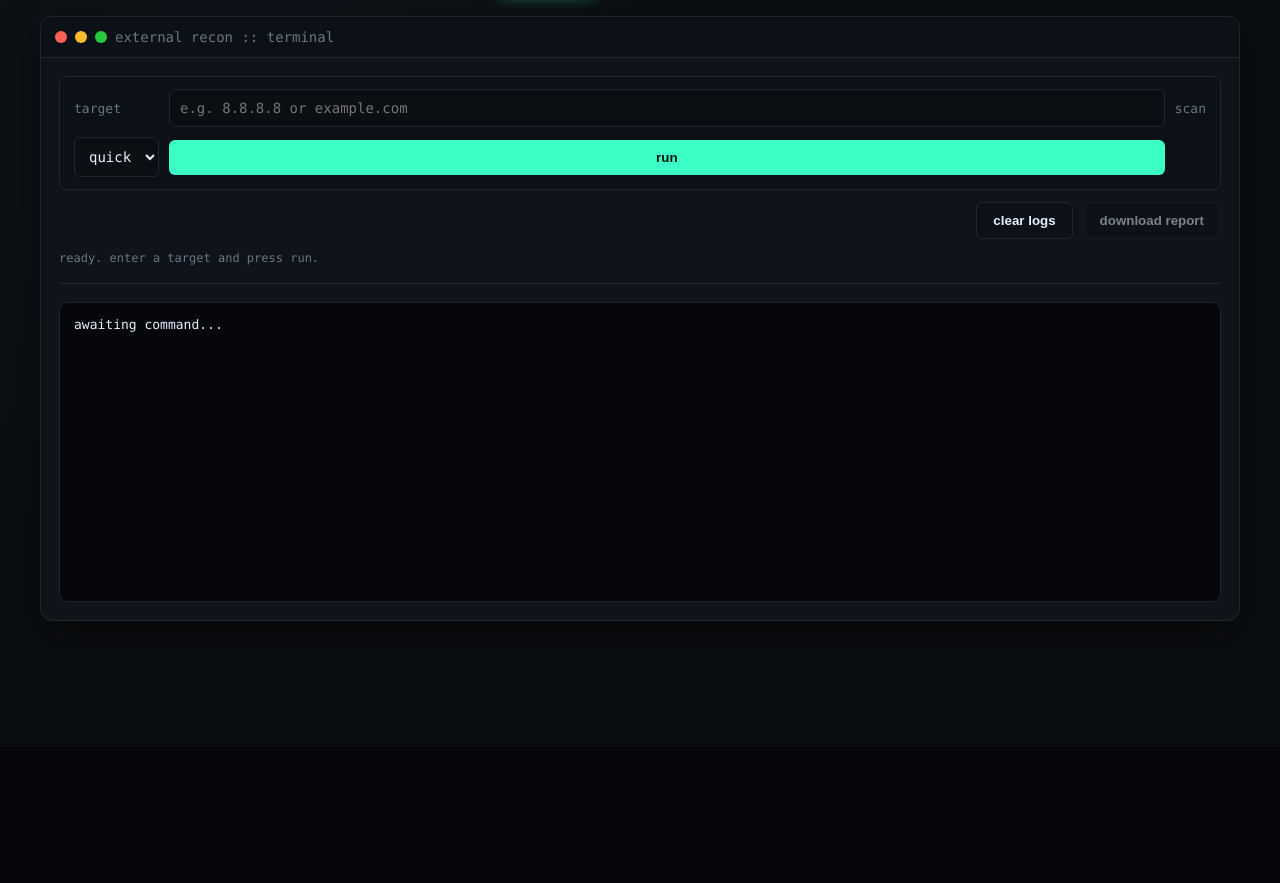
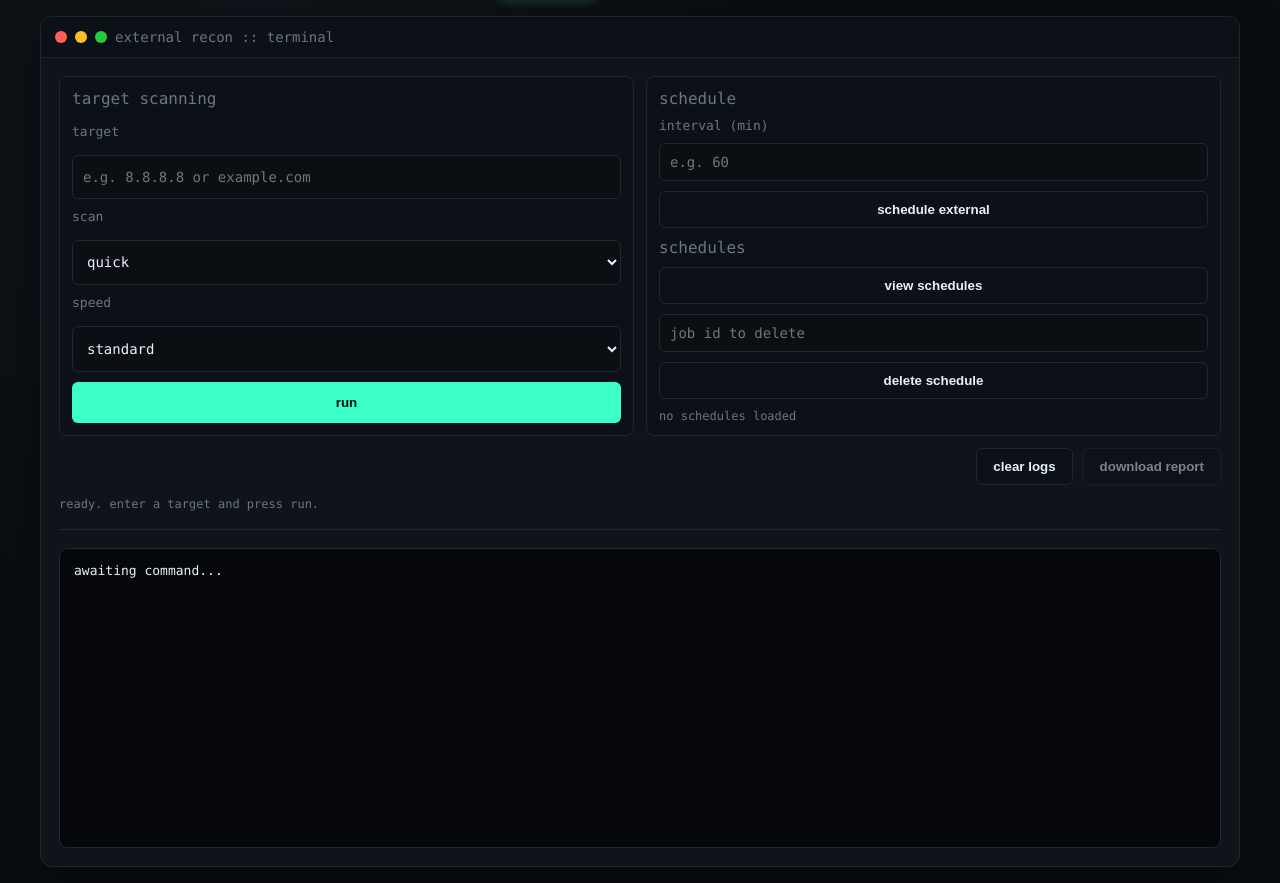
Before and after one commit to ARSN72/net-analyzer, a FastAPI app: page / in a window 1280 px wide. Shown: the part 53-936 px from the top of the page. Before the commit the page ends 674 px from the top, so only its background shows below. Run offline with FastAPI, Linux system fonts and the light colour scheme; data that the repository does not hold is empty.

Commit message:
Final For Presentation

```diff
--- a/app/core/device_inspector.py
+++ b/app/core/device_inspector.py
@@ -45,6 +45,10 @@ class DeviceInspector:
             info["netbios_name"] = cached.get("netbios_name") or info["netbios_name"]
             info["netbios_domain"] = cached.get("netbios_domain") or info["netbios_domain"]
             info["fileserver"] = cached.get("fileserver") or info["fileserver"]
+            info["http_server"] = cached.get("http_server") or "Unknown"
+            info["https_server"] = cached.get("https_server") or "Unknown"
+            info["tls_subject"] = cached.get("tls_subject") or "Unknown"
+            info["tls_issuer"] = cached.get("tls_issuer") or "Unknown"
             info["device_type"] = cached.get("device_type") or "Unknown"
             info["open_ports"] = [p.get("port") for p in cached.get("ports", []) if isinstance(p, dict)]
         else:
--- a/app/main.py
+++ b/app/main.py
@@ -24,6 +24,9 @@ from app.models.schemas import (
 from app.db.database import SessionLocal, engine, Base
 from app.db.models import ScanRecord
 from app.utils.network import get_local_subnet, normalize_target
+from app.utils.emailer import send_email
+from apscheduler.schedulers.background import BackgroundScheduler
+from apscheduler.triggers.interval import IntervalTrigger
 
 
 app = FastAPI(title="Intelligent Network Scanner")
@@ -36,6 +39,8 @@ local_scanner = LocalNetworkScanner()
 device_inspector = DeviceInspector()
 report_engine = PDFGenerator()
 last_internal_scan: dict = {}
+scheduler = BackgroundScheduler()
+scheduler.start()
 
 # Create DB tables on startup
 Base.metadata.create_all(bind=engine)
@@ -62,7 +67,7 @@ def perform_external_scan(request: ScanRequest, db=Depends(get_db)):
         if not target:
             raise HTTPException(status_code=400, detail="Invalid target")
 
-        nmap_data: ActiveScanResult = scanner_engine.scan(target, request.scan_type)
+        nmap_data: ActiveScanResult = scanner_engine.scan(target, request.scan_type, request.scan_speed)
         shodan_data = intel_engine.get_ip_data(target)
 
         final_result = ScanResult(
@@ -92,6 +97,70 @@ def perform_external_scan(request: ScanRequest, db=Depends(get_db)):
         return final_result
     except Exception as e:
         raise HTTPException(status_code=500, detail=str(e))
+
+
+def _run_external_scheduled(target: str, scan_type: str = "quick"):
+    try:
+        nmap_data: ActiveScanResult = scanner_engine.scan(target, scan_type)
+        shodan_data = intel_engine.get_ip_data(target)
+        final_result = ScanResult(
+            ip=nmap_data.ip,
+            hostname=nmap_data.hostname,
+            os_detected=nmap_data.os_detected,
+            services=nmap_data.services,
+            open_ports_count=nmap_data.open_ports_count,
+            intelligence=IntelInfo(**shodan_data),
+            risk=risk_engine.calculate_risk(nmap_data, shodan_data),
+        )
+        if final_result.risk and final_result.risk.score >= 7.0:
+            body = f"Target: {final_result.ip}\nRisk: {final_result.risk.score} {final_result.risk.label}"
+            send_email("Scheduled External Scan Alert", body)
+    except Exception:
+        pass
+
+
+def _run_internal_scheduled():
+    try:
+        cidr = get_local_subnet()
+        net = ipaddress.ip_network(cidr, strict=False)
+        if not net.is_private:
+            return
+        devices = local_scanner.scan_subnet(str(net), request.scan_speed)
+        body = f"Internal scan completed for {net}. Devices found: {len(devices)}"
+        send_email("Scheduled Internal Scan Report", body)
+    except Exception:
+        pass
+
+
+@app.post("/schedule/external")
+def schedule_external(payload: dict):
+    target = normalize_target(payload.get("target", ""))
+    minutes = int(payload.get("minutes", 60))
+    scan_type = payload.get("scan_type", "quick")
+    if not target:
+        raise HTTPException(status_code=400, detail="Invalid target")
+    job_id = f"external:{target}"
+    scheduler.add_job(_run_external_scheduled, IntervalTrigger(minutes=minutes), id=job_id, replace_existing=True, args=[target, scan_type])
+    return {"status": "scheduled", "job_id": job_id, "minutes": minutes}
+
+
+@app.post("/schedule/internal")
+def schedule_internal(payload: dict):
+    minutes = int(payload.get("minutes", 60))
+    job_id = "internal:local"
+    scheduler.add_job(_run_internal_scheduled, IntervalTrigger(minutes=minutes), id=job_id, replace_existing=True)
+    return {"status": "scheduled", "job_id": job_id, "minutes": minutes}
+
+
+@app.get("/schedule/list")
+def schedule_list():
+    return [{"id": j.id, "next_run": str(j.next_run_time)} for j in scheduler.get_jobs()]
+
+
+@app.delete("/schedule/{job_id}")
+def schedule_delete(job_id: str):
+    scheduler.remove_job(job_id)
+    return {"status": "deleted", "job_id": job_id}
 
 
 @app.get("/history", response_model=list[ScanHistoryItem])
@@ -145,15 +214,16 @@ def scan_internal(request: LocalScanRequest):
         raise HTTPException(status_code=500, detail=str(e))
 
 
-@app.get("/internal/scan")
-async def internal_scan():
+@app.post("/internal/scan")
+async def internal_scan(payload: dict | None = None):
     cidr = get_local_subnet()
     print(f"Internal network scan endpoint hit for {cidr}")
     net = ipaddress.ip_network(cidr, strict=False)
     if not net.is_private:
         return {"error": "Offline scanner is restricted to local networks only"}
     print(f"Starting LAN scan for subnet {net}")
-    devices = await local_scanner.scan_subnet_async(str(net))
+    scan_speed = (payload or {}).get("scan_speed", "standard")
+    devices = await local_scanner.scan_subnet_async(str(net), scan_speed)
     print(f"Discovered {len(devices)} devices; returning scan result")
     global last_internal_scan
     last_internal_scan = {
--- a/app/models/schemas.py
+++ b/app/models/schemas.py
@@ -5,9 +5,11 @@ from pydantic import BaseModel
 class ScanRequest(BaseModel):
     target: str
     scan_type: str = "quick"
+    scan_speed: str = "standard"
 
 class LocalScanRequest(BaseModel):
     target: Optional[str] = None  # CIDR, auto-detect if None
+    scan_speed: str = "standard"
 
 # Active scan models
 class ServiceInfo(BaseModel):
@@ -90,3 +92,7 @@ class LocalDevice(BaseModel):
     netbios_name: Optional[str] = None
     netbios_domain: Optional[str] = None
     fileserver: Optional[str] = None
+    http_server: Optional[str] = None
+    https_server: Optional[str] = None
+    tls_subject: Optional[str] = None
+    tls_issuer: Optional[str] = None
--- a/app/templates/index.html
+++ b/app/templates/index.html
@@ -92,6 +92,15 @@
     .dot.amber { background: #ffbd2e; }
     .dot.green { background: #27c93f; }
     .content { padding: 18px; display: grid; gap: 12px; }
+    .two-col { display: grid; grid-template-columns: 1fr 1fr; gap: 12px; }
+    .panel {
+      background: #0c1117;
+      border: 1px solid var(--border);
+      border-radius: 8px;
+      padding: 12px;
+      display: grid;
+      gap: 10px;
+    }
     .prompt-line {
       display: grid;
       grid-template-columns: auto 1fr auto;
@@ -260,7 +269,9 @@
         <span>external recon :: terminal</span>
       </div>
       <div class="content">
-        <div class="prompt-line">
+        <div class="two-col">
+          <div class="panel">
+            <div class="muted">target scanning</div>
             <label for="target">target</label>
             <input id="target" type="text" placeholder="e.g. 8.8.8.8 or example.com" />
           <label for="scan_type">scan</label>
@@ -268,7 +279,25 @@
             <option value="quick">quick</option>
             <option value="full">full</option>
           </select>
+          <label for="scan_speed">speed</label>
+          <select id="scan_speed">
+            <option value="fast">fast</option>
+            <option value="standard" selected>standard</option>
+            <option value="aggressive">aggressive</option>
+          </select>
           <button id="run">run</button>
+        </div>
+          <div class="panel">
+            <div class="muted">schedule</div>
+            <label for="extSchedule">interval (min)</label>
+            <input id="extSchedule" type="number" min="1" step="1" placeholder="e.g. 60" />
+            <button id="extScheduleBtn" class="btn-ghost">schedule external</button>
+            <div class="muted">schedules</div>
+            <button id="listSchedules" class="btn-ghost">view schedules</button>
+            <input id="deleteScheduleId" type="text" placeholder="job id to delete" />
+            <button id="deleteScheduleBtn" class="btn-ghost">delete schedule</button>
+            <div class="status" id="scheduleStatus">no schedules loaded</div>
+          </div>
         </div>
         <div class="toolbar">
           <button id="clear" class="btn-ghost">clear logs</button>
@@ -289,13 +318,26 @@
         <span>internal network scan :: terminal</span>
       </div>
       <div class="content">
-        <div class="prompt-line">
-          <label>mode</label>
+        <div class="two-col">
+          <div class="panel">
+            <div class="muted">network scanning</div>
             <div class="muted">AUTHORIZED NETWORKS ONLY</div>
-          <label>action</label>
+            <label for="internal_speed">speed</label>
+            <select id="internal_speed">
+              <option value="fast">fast</option>
+              <option value="standard" selected>standard</option>
+              <option value="aggressive">aggressive</option>
+            </select>
             <button id="scanSubnet">SCAN LOCAL NETWORK</button>
             <button id="refreshSubnet" class="btn-ghost">REFRESH LIST</button>
             <button id="downloadInternal" class="btn-ghost">DOWNLOAD REPORT</button>
+          </div>
+          <div class="panel">
+            <div class="muted">schedule</div>
+            <label for="intSchedule">interval (min)</label>
+            <input id="intSchedule" type="number" min="1" step="1" placeholder="e.g. 120" />
+            <button id="intScheduleBtn" class="btn-ghost">schedule internal</button>
+          </div>
         </div>
         <div class="status" id="detectStatus">waiting for scan...</div>
         <div class="divider"></div>
@@ -357,11 +399,18 @@
     // External recon logic
     const targetEl = document.getElementById('target');
     const scanEl = document.getElementById('scan_type');
+    const speedEl = document.getElementById('scan_speed');
     const statusEl = document.getElementById('status');
     const logEl = document.getElementById('log');
     const runBtn = document.getElementById('run');
     const clearBtn = document.getElementById('clear');
     const downloadBtn = document.getElementById('download');
+    const extScheduleInput = document.getElementById('extSchedule');
+    const extScheduleBtn = document.getElementById('extScheduleBtn');
+    const listSchedulesBtn = document.getElementById('listSchedules');
+    const deleteScheduleId = document.getElementById('deleteScheduleId');
+    const deleteScheduleBtn = document.getElementById('deleteScheduleBtn');
+    const scheduleStatus = document.getElementById('scheduleStatus');
     let currentScanId = null;
 
     function normalizeTarget(value) {
@@ -378,6 +427,7 @@
     async function runScan() {
       const target = normalizeTarget(targetEl.value);
       const scan_type = scanEl.value;
+      const scan_speed = speedEl.value || 'standard';
       if (!target) {
         statusEl.textContent = 'missing target.';
         statusEl.classList.add('danger');
@@ -392,7 +442,7 @@
         const res = await fetch('/scan/external', {
           method: 'POST',
           headers: { 'Content-Type': 'application/json' },
-          body: JSON.stringify({ target, scan_type })
+          body: JSON.stringify({ target, scan_type, scan_speed })
         });
         const data = await res.json();
         if (!res.ok) {
@@ -493,11 +543,66 @@
     targetEl.addEventListener('keydown', (e) => { if (e.key === 'Enter') runScan(); });
     clearBtn.addEventListener('click', () => { logEl.innerHTML = 'awaiting command...'; currentScanId = null; downloadBtn.disabled = true; });
     downloadBtn.addEventListener('click', () => { if (!currentScanId) return; window.location.href = `/report/${currentScanId}`; });
+    extScheduleBtn.addEventListener('click', async () => {
+      const minutes = parseInt(extScheduleInput.value || '0', 10);
+      const target = normalizeTarget(targetEl.value);
+      if (!target || minutes <= 0) {
+        statusEl.textContent = 'set target and schedule minutes';
+        statusEl.classList.add('danger');
+        return;
+      }
+      statusEl.classList.remove('danger');
+      statusEl.textContent = 'scheduling external scan...';
+      const res = await fetch('/schedule/external', {
+        method: 'POST',
+        headers: { 'Content-Type': 'application/json' },
+        body: JSON.stringify({ target, minutes, scan_type: scanEl.value })
+      });
+      const data = await res.json();
+      if (!res.ok) {
+        statusEl.textContent = data.detail || 'schedule failed';
+        return;
+      }
+      statusEl.textContent = `scheduled external scan every ${minutes} minutes`;
+    });
+
+    listSchedulesBtn.addEventListener('click', async () => {
+      scheduleStatus.textContent = 'loading schedules...';
+      const res = await fetch('/schedule/list');
+      const data = await res.json();
+      if (!res.ok) {
+        scheduleStatus.textContent = data.detail || 'failed to load schedules';
+        return;
+      }
+      if (!data.length) {
+        scheduleStatus.textContent = 'no schedules';
+        return;
+      }
+      scheduleStatus.textContent = data.map(j => `${j.id} | next: ${j.next_run}`).join(' ; ');
+    });
+
+    deleteScheduleBtn.addEventListener('click', async () => {
+      const jobId = deleteScheduleId.value.trim();
+      if (!jobId) {
+        scheduleStatus.textContent = 'enter job id to delete';
+        return;
+      }
+      const res = await fetch(`/schedule/${encodeURIComponent(jobId)}`, { method: 'DELETE' });
+      const data = await res.json();
+      if (!res.ok) {
+        scheduleStatus.textContent = data.detail || 'delete failed';
+        return;
+      }
+      scheduleStatus.textContent = `deleted ${jobId}`;
+    });
 
     // Internal LAN scan logic
     const scanSubnetBtn = document.getElementById('scanSubnet');
     const downloadInternalBtn = document.getElementById('downloadInternal');
     const refreshSubnetBtn = document.getElementById('refreshSubnet');
+    const internalSpeedEl = document.getElementById('internal_speed');
+    const intScheduleInput = document.getElementById('intSchedule');
+    const intScheduleBtn = document.getElementById('intScheduleBtn');
     const assetBody = document.getElementById('assetBody');
     const detectStatus = document.getElementById('detectStatus');
     const deviceModal = document.getElementById('deviceModal');
@@ -514,6 +619,25 @@
     downloadInternalBtn.addEventListener('click', () => {
       window.location.href = '/internal/report';
     });
+    intScheduleBtn.addEventListener('click', async () => {
+      const minutes = parseInt(intScheduleInput.value || '0', 10);
+      if (minutes <= 0) {
+        detectStatus.textContent = 'set schedule minutes';
+        return;
+      }
+      detectStatus.textContent = 'scheduling internal scan...';
+      const res = await fetch('/schedule/internal', {
+        method: 'POST',
+        headers: { 'Content-Type': 'application/json' },
+        body: JSON.stringify({ minutes })
+      });
+      const data = await res.json();
+      if (!res.ok) {
+        detectStatus.textContent = data.detail || 'schedule failed';
+        return;
+      }
+      detectStatus.textContent = `scheduled internal scan every ${minutes} minutes`;
+    });
 
     async function runInternalScan() {
       console.log("Scan Local Network clicked");
@@ -521,7 +645,12 @@
       assetBody.innerHTML = `<tr><td colspan="7" class="muted">Detecting network...</td></tr>`;
       try {
         console.log("Calling /internal/scan");
-        const res = await fetch('/internal/scan');
+        const speed = internalSpeedEl.value || 'standard';
+        const res = await fetch('/internal/scan', {
+          method: 'POST',
+          headers: { 'Content-Type': 'application/json' },
+          body: JSON.stringify({ scan_speed: speed })
+        });
         const data = await res.json();
         if (!res.ok) throw new Error(data.detail || data.error || 'Internal scan failed');
         console.log("Internal scan response", data);
@@ -632,6 +761,10 @@
         ["NetBIOS Name", d.netbios_name || 'Unknown'],
         ["NetBIOS Domain", d.netbios_domain || 'Unknown'],
         ["File Server", d.fileserver || 'Unknown'],
+        ["HTTP Server", d.http_server || 'Unknown'],
+        ["HTTPS Server", d.https_server || 'Unknown'],
+        ["TLS Subject", d.tls_subject || 'Unknown'],
+        ["TLS Issuer", d.tls_issuer || 'Unknown'],
         ["First Seen", d.first_seen || 'Unknown']
       ];
       return `<table class="grid">
```
Also changed, not shown: app/core/local_scanner.py (+68 -14 lines), app/core/reporter.py (+17 -0 lines), app/core/scanner.py (+12 -4 lines), app/utils/emailer.py (added, +28 -0 lines), requirements.txt (+9 -0 lines), scanner.db. Lines whose indentation alone changed are shown as unchanged.
